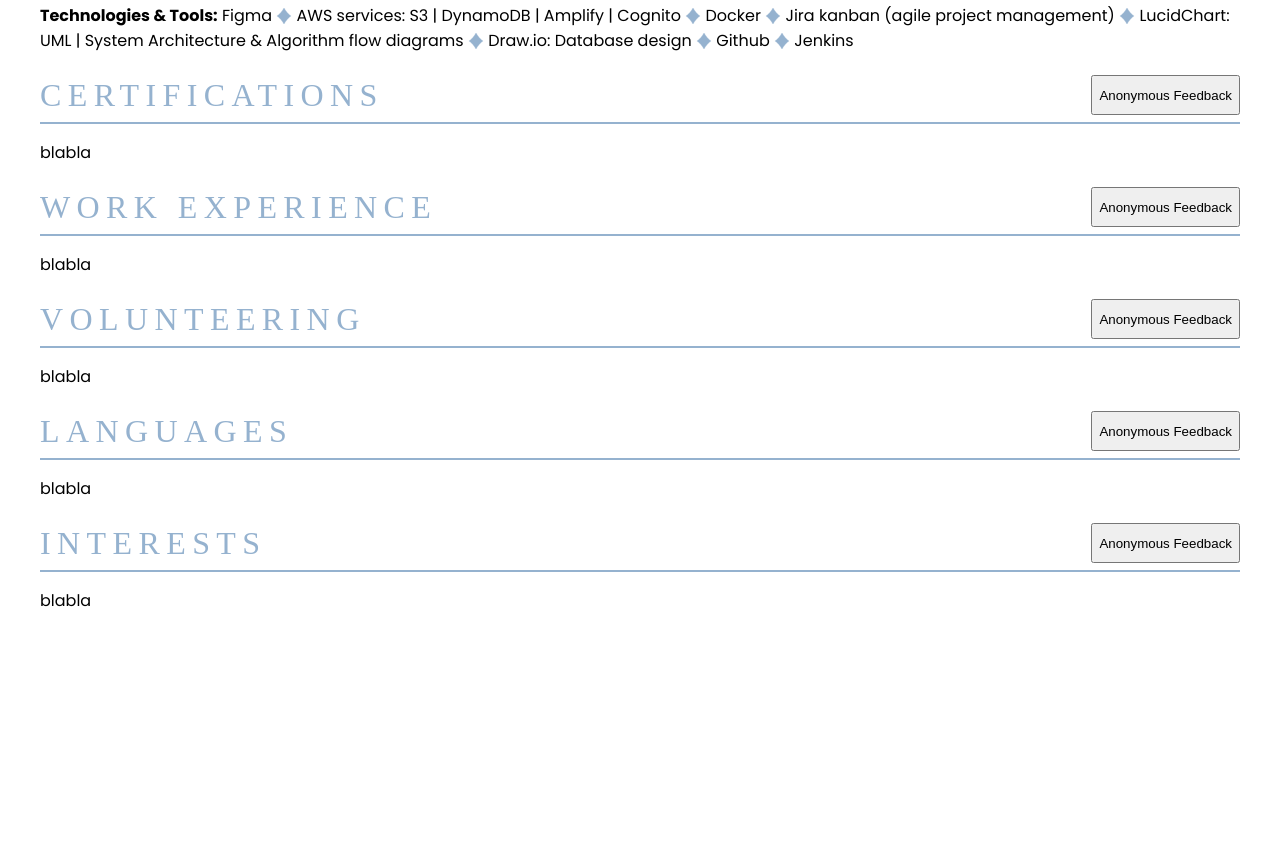
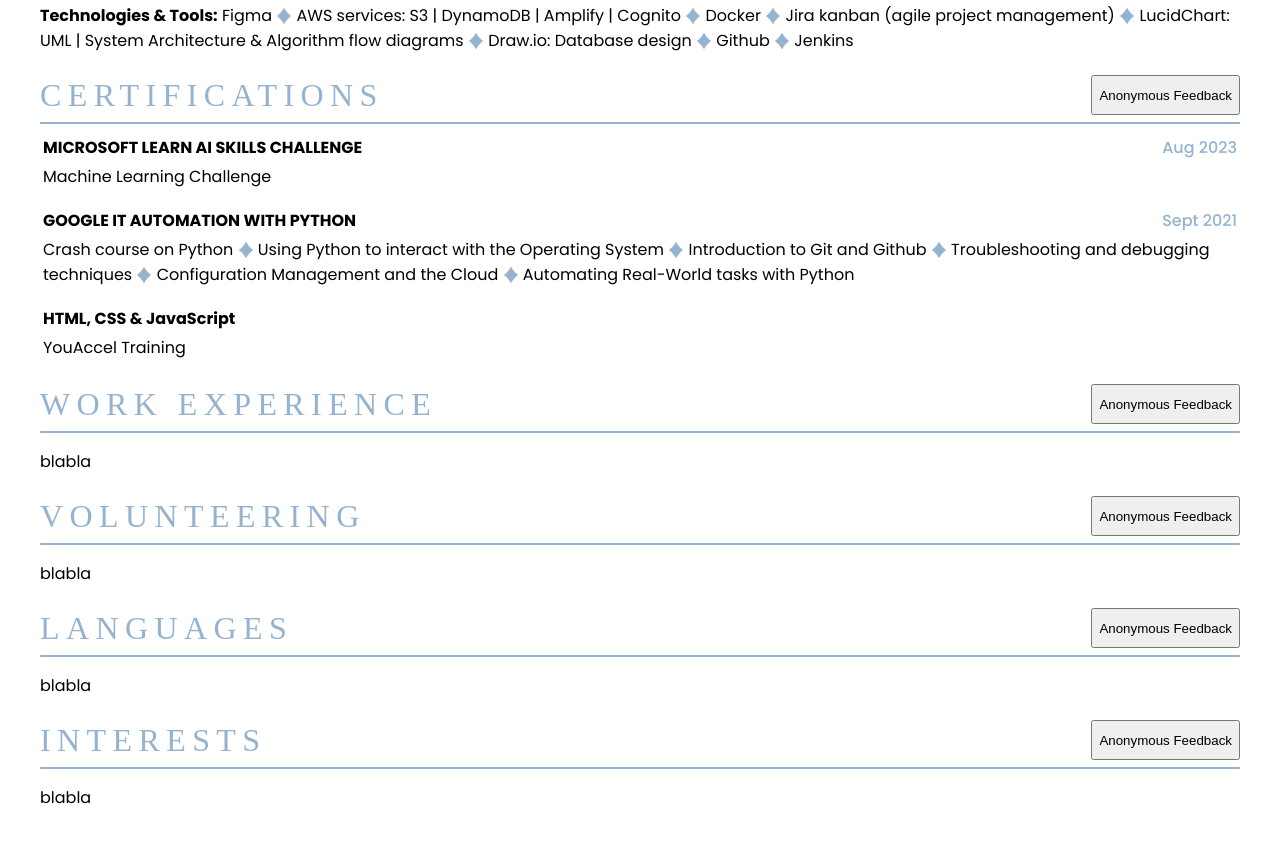
Before and after one commit to iste19/interactiveCV, a plain HTML site: page index.html in a window 1280 px wide. Shown: the part 1989-2831 px from the top of the page. Before the commit the page ends 2634 px from the top, so only its background shows below. Drawn offline with Linux system fonts and the light colour scheme; a web font is replaced by a local one.

Commit message:
cerifications sections filled

```diff
--- a/index.html
+++ b/index.html
@@ -255,7 +255,40 @@
           <button>Anonymous Feedback</button>
         </div>
         <hr />
-        <p class="text">blabla</p>
+
+        <table class="certifications-table">
+            <tr>
+                <td><strong>MICROSOFT LEARN AI SKILLS CHALLENGE</strong></td>
+                <td class="date">Aug 2023</td>
+            </tr>
+            <tr>
+                <td colspan="2" class="cerificate">Machine Learning Challenge</td>
+            </tr>
+
+            <tr>
+                <td><strong>GOOGLE IT AUTOMATION WITH PYTHON</strong></td>
+                <td class="date">Sept 2021</td>
+            </tr>
+            <tr>
+                <td colspan="2" class="cerificate">Crash course on Python
+                    <img class="diamond" src="assets/images/diamond.ico"> Using Python to interact with the Operating System
+                    <img class="diamond" src="assets/images/diamond.ico"> Introduction to Git and Github
+                    <img class="diamond" src="assets/images/diamond.ico"> Troubleshooting and debugging techniques
+                    <img class="diamond" src="assets/images/diamond.ico"> Configuration Management and the Cloud
+                    <img class="diamond" src="assets/images/diamond.ico"> Automating Real-World tasks with Python
+                </td>
+
+            </tr>
+            <tr>
+                <td>
+                    <strong>HTML, CSS & JavaScript</strong>
+                </td>
+            </tr>
+            <tr>
+                <td colspan="2" class="cerificate">YouAccel Training</td>
+            </tr>
+        </table>
+
       </section>
       <section>
         <div class="section-feedback">
--- a/styles/style.css
+++ b/styles/style.css
@@ -23,6 +23,13 @@
     width: 100%;
     font-family: "Poppins", serif;
     color: #747370;
+}
+.certifications-table{
+    width: 100%;
+    font-family: "Poppins", serif;
+}
+.cerificate{
+    padding-bottom: 1em;
 }
 
 .education-table td{
```
